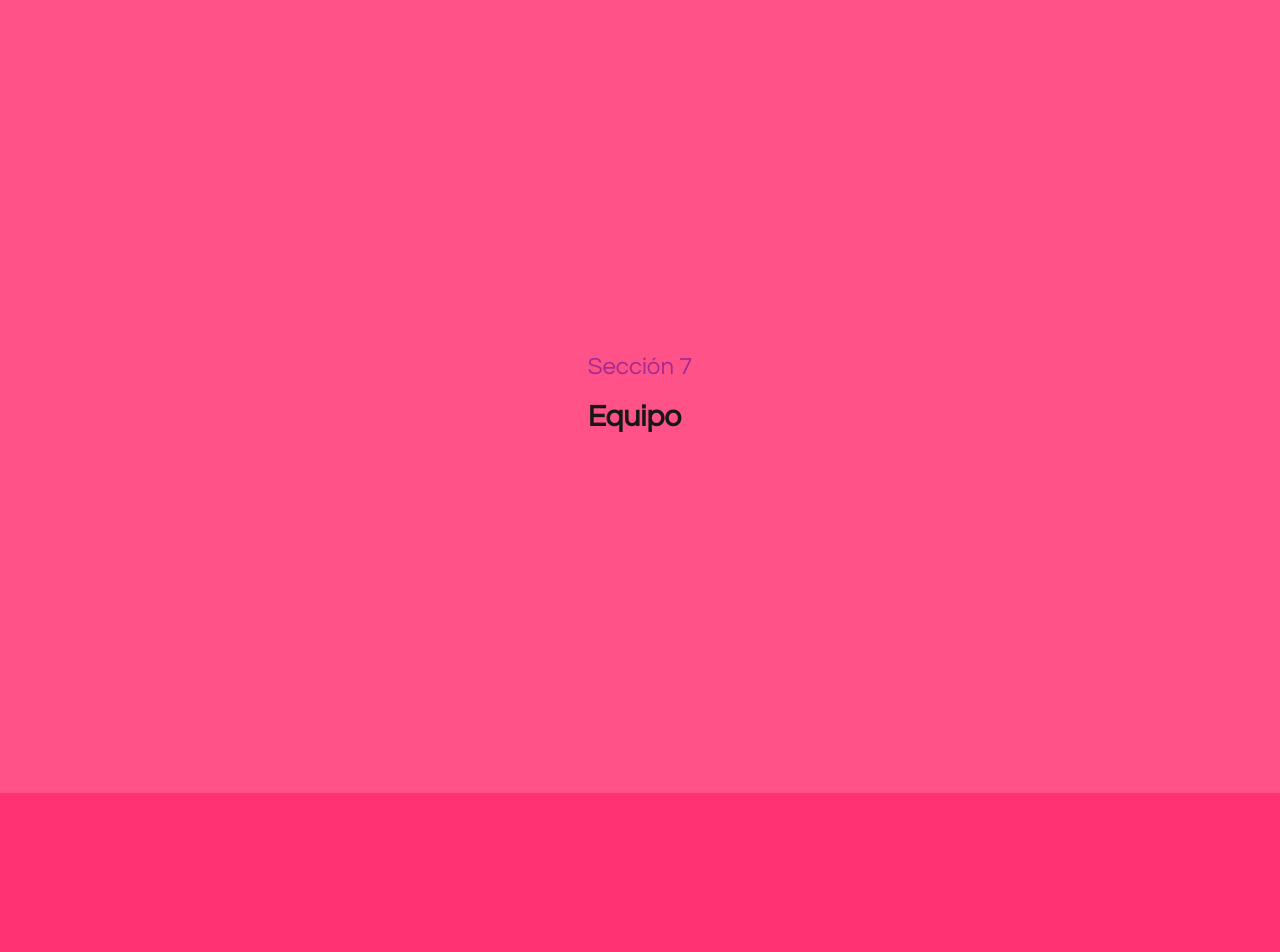
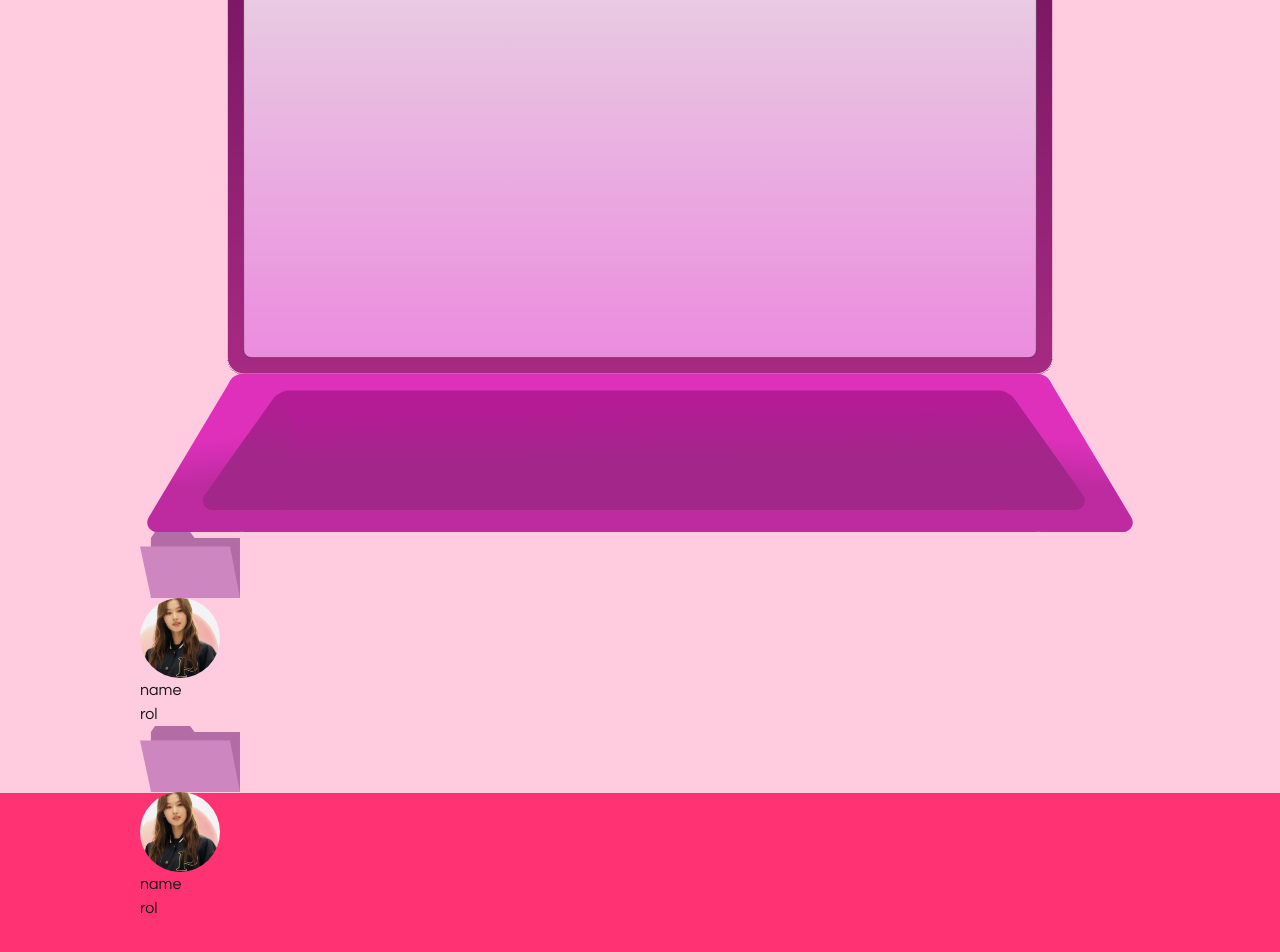
Before and after one commit to WIT-MTY/webpage_h4h, a Next.js app: page / in a window 1280 px wide. Shown: the part 4807-5759 px from the top of the page. Built offline with nearby package versions, Linux system fonts and the light colour scheme.

Commit message:
por revisar: cambios en proceso

```diff
--- /dev/null
+++ b/app/componentes/equipo_comp/folderData.tsx
@@ -0,0 +1,26 @@
+'use client'
+
+const FolderData = () => {
+    return (
+        <div>
+            <img
+                src="images/equipo_page/folderFigure.svg"
+                alt="folder"
+                className="w-25 md:w-25 object-contain"
+            />
+            <div className="w-20 h-20">
+                <img
+                    src="images/test/photoTest.jpg"
+                    alt="test"
+                    className="w-full h-full object-cover rounded-full"
+                />
+            </div>
+
+            <p>name</p>
+            <p>rol</p>
+        </div>
+
+    )
+}
+
+export default FolderData;
--- a/app/pages/equipoSection.tsx
+++ b/app/pages/equipoSection.tsx
@@ -1,11 +1,21 @@
 import React from "react";
 import Section from "../componentes/general/Section";
+import FolderData from "../componentes/equipo_comp/folderData";
 
 const EquipoSection = () => {
     return (
-        <Section id="equipo" backgroundColor="bg-secundario-rosa-600" className="h-full flex flex-col items-center justify-center">
-        <p className="text-secundario-morado text-2xl">Sección 7</p>
-        <h2 className="text-3xl font-bold mt-4">Equipo</h2>
+        <Section id="equipo" backgroundColor="bg-secundario-rosa-claro-300" className="h-full flex flex-col items-center justify-center">
+
+        <img
+            src="images/equipo_page/laptopFigure.svg"
+            alt="colaborador"
+            className="w-250 md:w-250 object-contain"
+          />
+        <div className="flex-row">
+            <FolderData />
+        <FolderData />
+        </div>
+
       </Section>
     )
 }
```
Also changed, not shown: public/images/equipo_page/folderFigure.svg (added), public/images/equipo_page/laptopFigure.svg (added).
